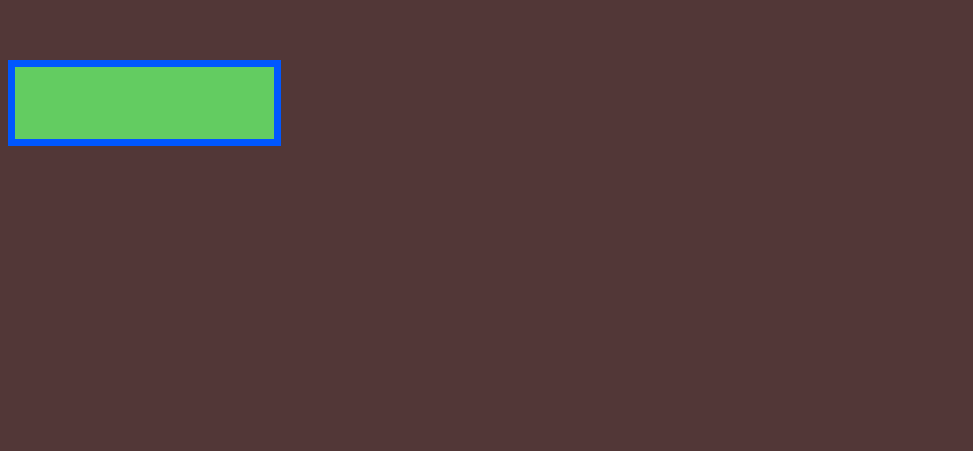
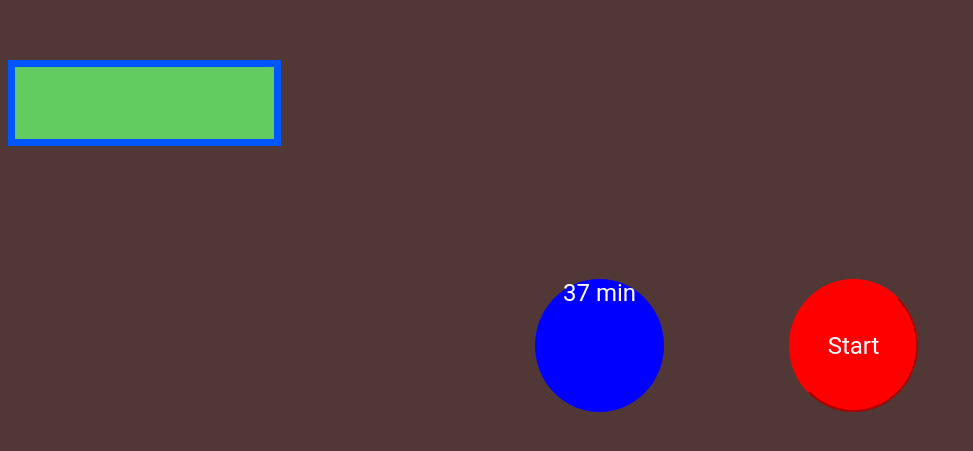
Before and after one commit to deepelegant99/alerm, a React (Create React App) app: page / in a window 1280 px wide. Shown: the part 143-594 px from the top of the page, without its empty margins (0-973 px from the left). Built offline with nearby package versions, Linux system fonts and the light colour scheme.

Commit message:
added button and display

```diff
--- a/src/App.js
+++ b/src/App.js
@@ -1,9 +1,11 @@
 import Input from "./components/Input";
+import Button from "./components/Button";
 
 function App() {
   return (
     <div className="App">
       <Input />
+      <Button/>
     </div>
   );
 }
--- /dev/null
+++ b/src/components/Button.js
@@ -0,0 +1,14 @@
+import React from "react";
+
+const Button = () => {
+    return (<div>
+            <div className="stopWatch">
+              37 min
+          </div>
+
+      <button className="start">Start</button>
+
+      </div>);
+  };
+
+  export default Button;
--- a/src/index.css
+++ b/src/index.css
@@ -15,3 +15,45 @@ top: 195px;
 background: #63CC61;
 border: 7px solid #0057FF
 }
+
+.start{
+  position: absolute;
+  background-color: red;
+  width: 129px;
+  height: 133px;
+  left: 781px;
+  top: 414px;
+  border-radius: 50%;
+  border-color: red;
+  font-family: Roboto;
+  font-style: normal;
+  font-weight: normal;
+  font-size: 24px;
+  line-height: 28px;
+
+  color: #FFFFFF;
+
+}
+
+.stopWatch{
+
+  position: absolute;
+  background-color: blue;
+  width: 129px;
+  height: 133px;
+  left: 527px;
+  top: 414px;
+
+  border-radius: 50%;
+ /* Need to fix the text in the display*/
+  font-family: Roboto;
+  font-style: normal;
+  font-weight: normal;
+  font-size: 24px;
+  line-height: 28px;
+  text-align: center;
+  text-emphasis-position: 400px;
+
+  color: #FFFFFF;
+
+}
```
Also changed, not shown: 1 other file (tests, documents, lock files or other folders).
